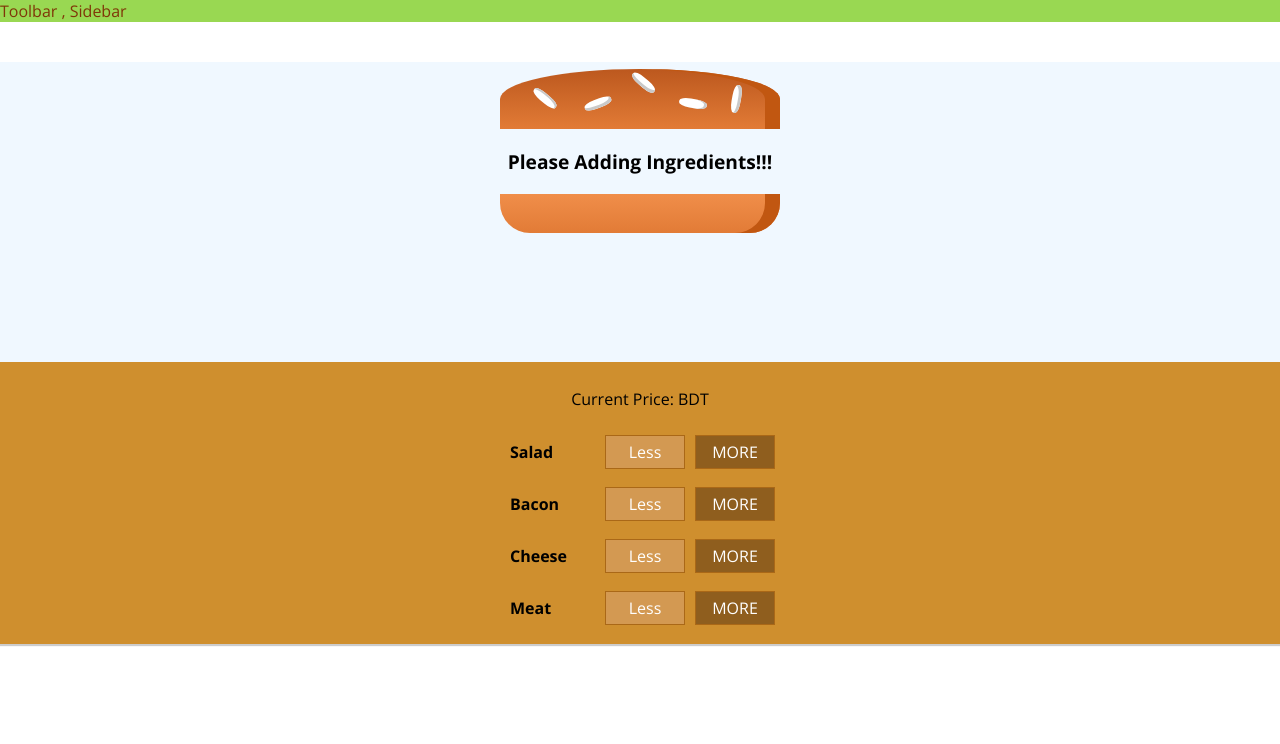
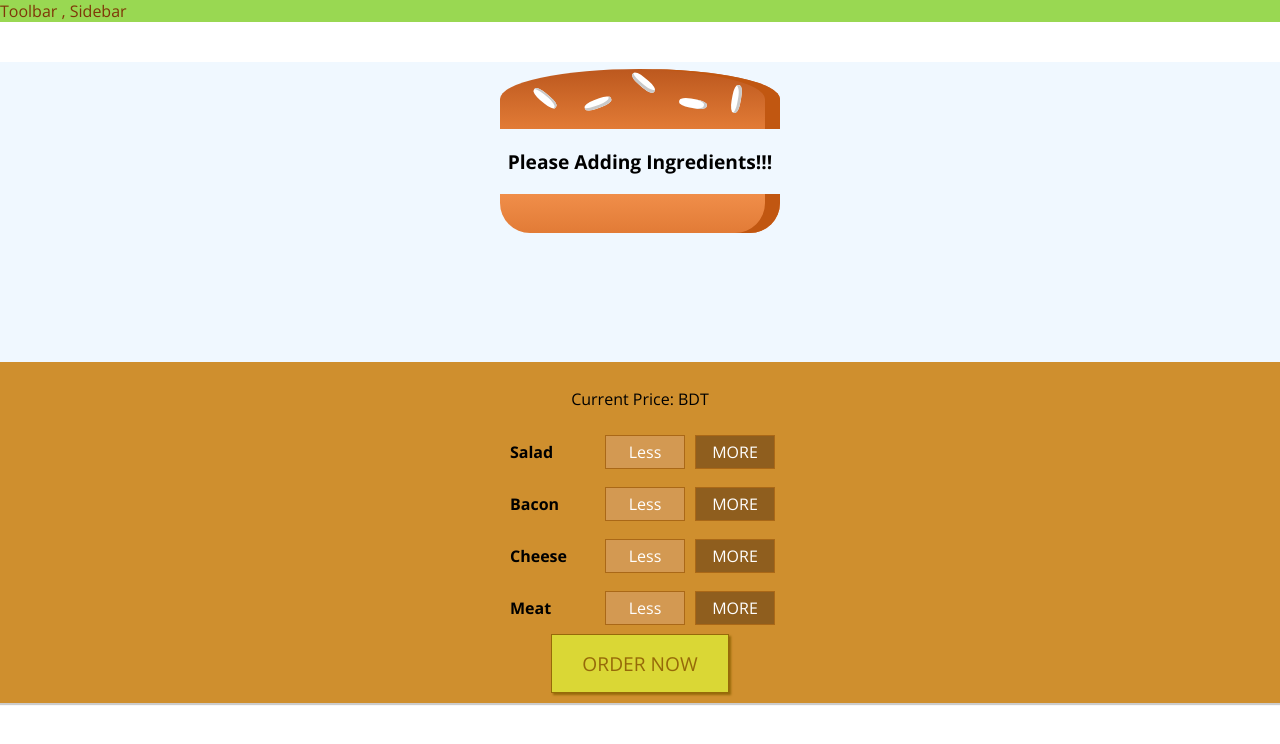
Before and after one commit to SOURAV-ROY/burger-builder, a React app: page / in a window 1280 px wide. Shown: the top 744 px of the page. Built offline with nearby package versions, Linux system fonts and the light colour scheme.

Commit message:
Order Button Added

```diff
--- a/src/components/Burger/BuildControls/BuildControls.css
+++ b/src/components/Burger/BuildControls/BuildControls.css
@@ -8,3 +8,44 @@
     margin: auto;
     padding: 10px 0;
 }
+
+.OrderButton {
+    background-color: #DAD735;
+    outline: none;
+    cursor: pointer;
+    border: 1px solid #966909;
+    color: #966909;
+    font-family: inherit;
+    font-size: 1.2em;
+    padding: 15px 30px;
+    box-shadow: 2px 2px 2px #966909;
+}
+
+.OrderButton:hover, .OrderButton:active {
+    background-color: #A0DB41;
+    border: 1px solid #966909;
+    color: #966909;
+}
+
+.OrderButton:disabled {
+    background-color: #C7C6C6;
+    cursor: not-allowed;
+    border: 1px solid #ccc;
+    color: #888888;
+}
+
+.OrderButton:not(:disabled) {
+    animation: enable 0.3s linear;
+}
+
+@keyframes enable {
+    0% {
+        transform: scale(1);
+    }
+    60% {
+        transform: scale(1.1);
+    }
+    100% {
+        transform: scale(1);
+    }
+}
--- a/src/components/Burger/BuildControls/BuildControls.js
+++ b/src/components/Burger/BuildControls/BuildControls.js
@@ -17,7 +17,7 @@
                 <BuildControl
                     label={ctrl.label}
                     key={ctrl.label}
-                    added = {() => props.ingredientAdded(ctrl.type)}
+                    added={() => props.ingredientAdded(ctrl.type)}
 
                     // addIngredient={() => props.addIngredients(ctrl.type)}
                     // removeIngredient={() => props.removeIngredient(ctrl.type)}
@@ -26,11 +26,11 @@
             )
         )}
 
-        {/*<button*/}
-        {/*    disabled={!props.purchaseAble}*/}
-        {/*    className={classes.OrderButton}*/}
-        {/*    onClick={props.ordered}> ORDER NOW*/}
-        {/*</button>*/}
+        <button
+            // disabled={!props.purchaseAble}
+            className={classes.OrderButton}
+            onClick={props.ordered}> ORDER NOW
+        </button>
     </div>
 );
 
```
Also changed, not shown: 1 other file (tests, documents, lock files or other folders).
